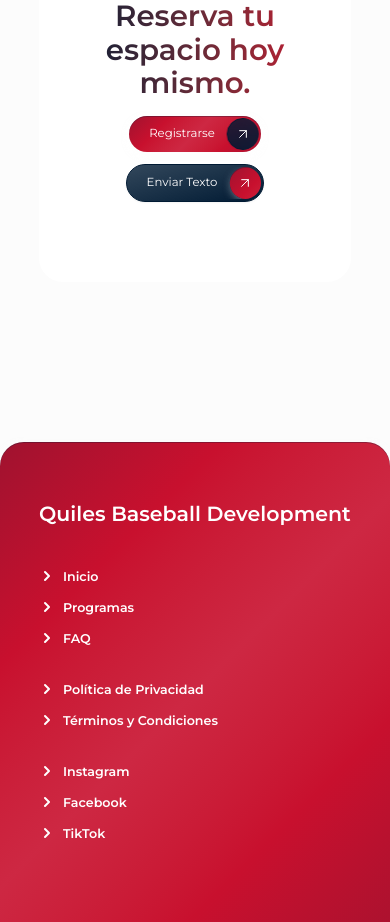
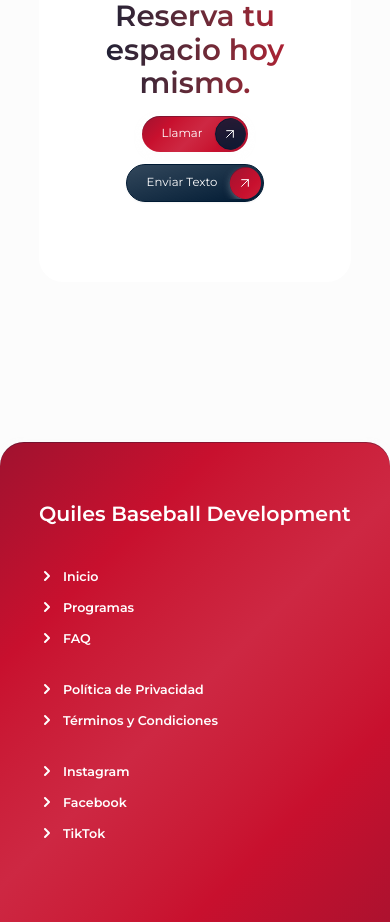
Before and after one commit to dmytro-webild/3779dd6b-8617-487e-825c-f6a469c6681f, a React (Vite) app: page / in a window 390 px wide. Shown: the part 8849-9771 px from the top of the page. Built offline with nearby package versions, Linux system fonts and the light colour scheme; a web font is replaced by a local one.

Commit message:
Bob AI: Update the href attributes for the buttons in the contact section. Set the phone

```diff
--- a/src/pages/HomePage.tsx
+++ b/src/pages/HomePage.tsx
@@ -237,8 +237,8 @@
       tag="Contacto"
       text="¿Listo para empezar a entrenar como un profesional? Reserva tu espacio hoy mismo."
       primaryButton={{
-        text: "Registrarse",
-        href: "#",
+        text: "Llamar",
+        href: "tel:908-340-5099",
       }}
       secondaryButton={{
         text: "Enviar Texto",
```
